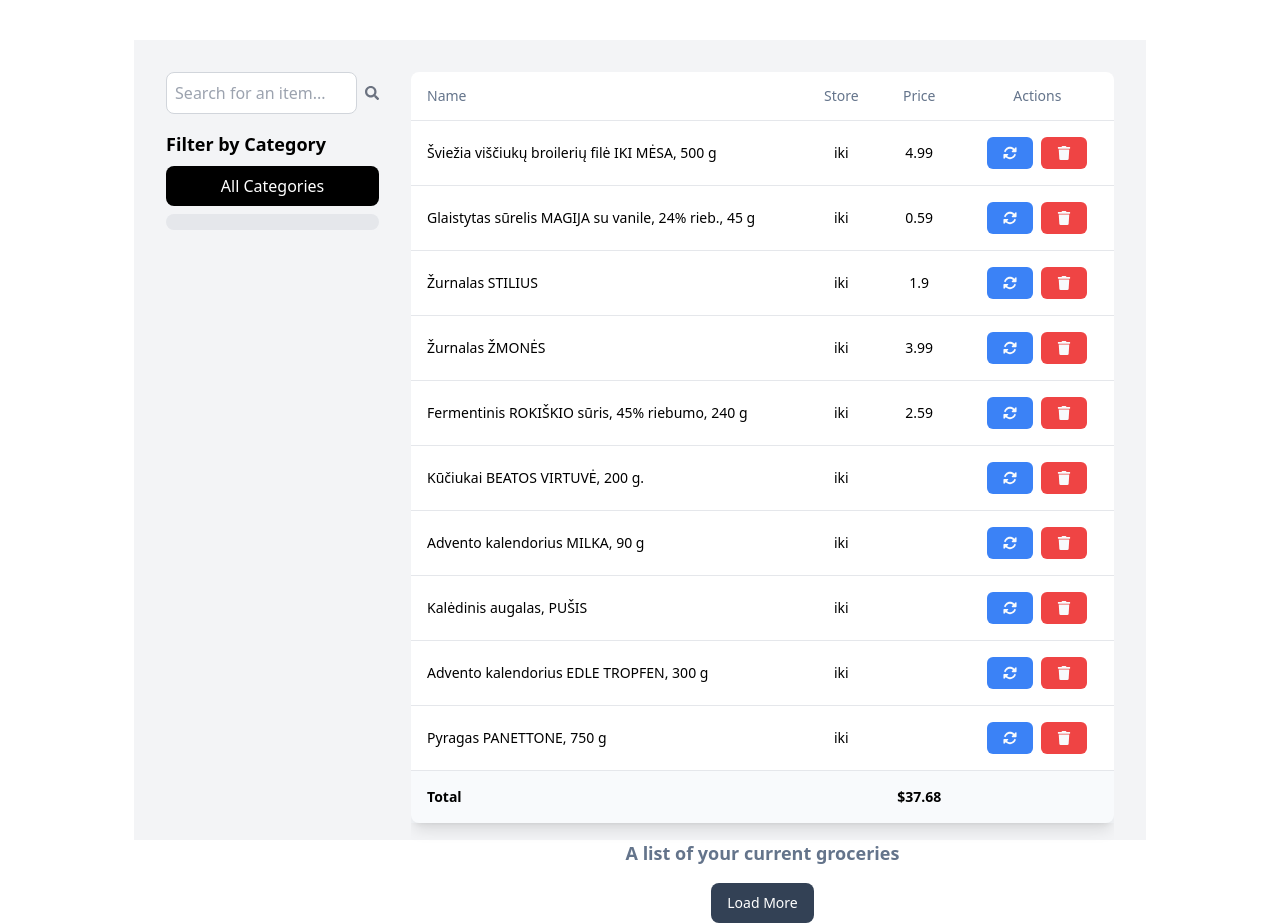
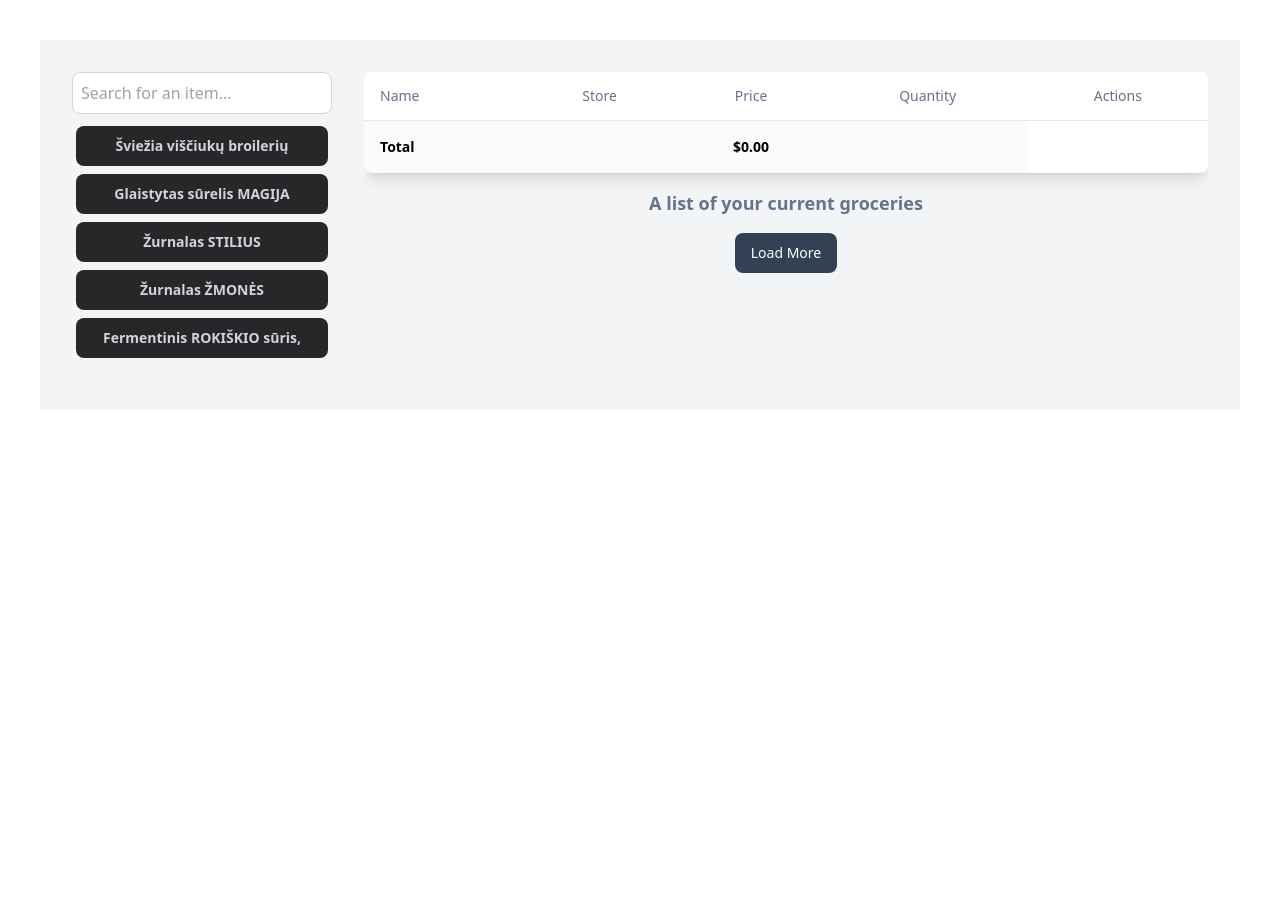
Before and after one commit to maistas365/maistas365, a React (Vite) app in the folder app/frontend/: page / in a window 1280 px wide. After the commit the page ends 800 px from the top, so only its background shows below. Built offline with nearby package versions, Linux system fonts and the light colour scheme.

Commit message:
searching added

```diff
--- /dev/null
+++ b/app/frontend/src/components/GroceryItem.tsx
@@ -0,0 +1,30 @@
+import { FaRotate } from "react-icons/fa6";
+import { Data } from "./MainGroceryList";
+import { Button } from "./ui/button";
+import { TableCell, TableRow } from "./ui/table";
+import { FaTrash } from "react-icons/fa";
+
+
+type GrocerItemProps = {
+    item: Data;
+    quantity: number
+};
+
+export default function GroceryItem({item, quantity}: GrocerItemProps) {
+    return (
+        <TableRow key={item.id}>
+            <TableCell className="font-medium">{item.name}</TableCell>
+            <TableCell className="text-center">{item.shop}</TableCell>
+            <TableCell className="text-center">{item.price}</TableCell>
+            <TableCell className="text-center">{quantity}</TableCell>
+            <TableCell className="text-center">
+                <Button className="bg-blue-500 h-8 mx-1">
+                    <FaRotate />
+                </Button>
+                <Button className="bg-red-500 h-8 mx-1">
+                    <FaTrash />
+                </Button>
+            </TableCell>
+        </TableRow>
+    );
+}
--- a/app/frontend/src/components/MainGroceryList.tsx
+++ b/app/frontend/src/components/MainGroceryList.tsx
@@ -11,19 +11,85 @@
     TableRow,
 } from "./ui/table";
 import { Button } from "./ui/button";
-import { FaTimesCircle, FaTrash, FaSearch } from "react-icons/fa";
-import { FaRotate } from "react-icons/fa6";
+import { FaSearch } from "react-icons/fa";
+import GroceryItem from "./GroceryItem";
+import SearchItem from "./SearchItem";
 
+export type Data = {
+    id: string;
+    name: string;
+    categoryId: string;
+    price: number | null;
+    url: string;
+    image: string;
+    pricePer: number | null;
+    unit: string;
+    shop: string;
+    available: boolean;
+};
 const data = sampleData;
+
+type Items = {
+    itemInfo: Data;
+    quantity: number;
+    id: string;
+};
 
 export default function MainGroceryList() {
     const [displayAmount, setDisplayAmount] = useState(10);
     const [total, setTotal] = useState(0);
-    const [items, setItems] = useState<JSX.Element[]>([]);
+    const [items, setItems] = useState<Map<string, Items>>(new Map());
     const [searchQuery, setSearchQuery] = useState("");
-    const [selectedCategory, setSelectedCategory] = useState("");
+    const [currentSearches, setCurrentSearches] = useState<JSX.Element[]>([]);
 
-    const categories = [...new Set(data.map((item) => item.category))];
+    useEffect(() => {
+        let totalAmount = 0;
+        items.forEach((item) => {
+            if (item.itemInfo.price) totalAmount += item.itemInfo.price;
+        });
+        setTotal(totalAmount);
+    }, [items]);
+
+    useEffect(() => {
+        const matchingSearches: Data[] = [];
+        const regex = new RegExp(searchQuery, "i"); // 'i' makes the search case-insensitive
+
+        data.forEach((dataPoint: Data) => {
+            if (matchingSearches.length >= 5) return;
+            if (regex.test(dataPoint.name)) {
+                matchingSearches.push(dataPoint);
+            }
+        });
+        const jsxSearches = matchingSearches.map((item) => (
+            <SearchItem item={item} addItem={addItem} />
+        ));
+        setCurrentSearches(jsxSearches);
+    }, [searchQuery, data]);
+
+    const addItem = (item: Data) => {
+        const newItem = {
+            itemInfo: item,
+            quantity: 1,
+            id: item.id,
+        };
+        setItems((prevMap) => {
+            const newMap = new Map(prevMap);
+            if (newMap.has(item.id)) {
+                // If the item already exists, update its quantity
+                const existingItem = newMap.get(newItem.id);
+                if (existingItem) {
+                    newMap.set(newItem.id, {
+                        ...existingItem,
+                        quantity: existingItem.quantity + newItem.quantity,
+                    });
+                }
+            } else {
+                // If the item does not exist, add it to the Map
+                newMap.set(newItem.id, newItem);
+            }
+            return newMap;
+        });
+    };
 
     const handleUpdate = (id: string) => {
         // Your update logic here
@@ -35,49 +101,11 @@
         console.log("Delete item with id:", id);
     };
 
-    useEffect(() => {
-        let totalAmount = 0;
-        data.forEach((item) => {
-            if (item.price) totalAmount += item.price;
-        });
-        setTotal(totalAmount);
-    }, []);
-
-    useEffect(() => {
-        const filteredData = data.filter(
-            (item) =>
-                item.name.toLowerCase().includes(searchQuery.toLowerCase()) &&
-                (selectedCategory === "" || item.category === selectedCategory)
-        );
-
-        const newItems = filteredData.slice(0, displayAmount).map((item) => (
-            <TableRow key={item.id}>
-                <TableCell className="font-medium">{item.name}</TableCell>
-                <TableCell className="text-center">{item.shop}</TableCell>
-                <TableCell className="text-center">{item.price}</TableCell>
-                <TableCell className="text-center">
-                    <Button
-                        onClick={() => handleUpdate(item.id)}
-                        className="bg-blue-500 h-8 mx-1"
-                    >
-                        <FaRotate />
-                    </Button>
-                    <Button
-                        onClick={() => handleDelete(item.id)}
-                        className="bg-red-500 h-8 mx-1"
-                    >
-                        <FaTrash />
-                    </Button>
-                </TableCell>
-            </TableRow>
-        ));
-        setItems(newItems);
-    }, [displayAmount, searchQuery, selectedCategory]);
-
     return (
         <div className="max-h-screen flex flex-row p-4 bg-gray-100">
             <div className="w-1/4 p-4">
-                <div className="flex items-center mb-4">
+                <div className="flex flex-col  mb-4">
+                    <div className="flex flex-row items-center">
                         <input
                             type="text"
                             placeholder="Search for an item..."
@@ -85,29 +113,8 @@
                             value={searchQuery}
                             onChange={(e) => setSearchQuery(e.target.value)}
                         />
-                    <FaSearch className="ml-2 text-gray-500" />
                     </div>
-                <div className="mb-4">
-                    <h3 className="text-lg font-semibold mb-2">
-                        Filter by Category
-                    </h3>
-                    <div className="flex flex-col">
-                        <button
-                            className={`p-2 mb-2 rounded-lg ${selectedCategory === "" ? "bg-black text-white" : "bg-gray-200 text-gray-700"}`}
-                            onClick={() => setSelectedCategory("")}
-                        >
-                            All Categories
-                        </button>
-                        {categories.map((category) => (
-                            <button
-                                key={category}
-                                className={`p-2 mb-2 rounded-lg ${selectedCategory === category ? "bg-black text-white" : "bg-gray-200 text-gray-700"}`}
-                                onClick={() => setSelectedCategory(category)}
-                            >
-                                {category}
-                            </button>
-                        ))}
-                    </div>
+                    <div className="flex flex-wrap mt-2">{currentSearches}</div>
                 </div>
             </div>
             <div className="w-3/4 p-4">
@@ -120,13 +127,16 @@
                             <TableHead>Name</TableHead>
                             <TableHead className="text-center">Store</TableHead>
                             <TableHead className="text-center">Price</TableHead>
+                            <TableHead className="text-center">Quantity</TableHead>
                             <TableHead className="text-center">
                                 Actions
                             </TableHead>
                         </TableRow>
                     </TableHeader>
                     <TableBody className="max-h-64 overflow-y-scroll">
-                        {items}
+                        {Array.from(items.values()).map((item) => (
+                            <GroceryItem item={item.itemInfo} quantity={item.quantity} />
+                        ))}
                     </TableBody>
                     <TableFooter>
                         <TableRow>
--- /dev/null
+++ b/app/frontend/src/components/SearchItem.tsx
@@ -0,0 +1,15 @@
+import { Data } from "./MainGroceryList";
+import { Button } from "./ui/button";
+
+type SearchItemProps = {
+    item: Data;
+    addItem: (item: Data) => void
+};
+
+export default function SearchItem({ item, addItem }: SearchItemProps) {
+    return (
+        <Button onClick={() => addItem(item)} className="m-1 p-1 font-bold text-gray-300 bg-zinc-800 hover:text-white overflow-hidden hover:bg-zinc-600 rounded-lg w-full text-center ">
+            {item.name.split(" ").slice(0, 3).join(" ")}
+        </Button>
+    );
+}
```
Lines whose indentation alone changed are shown as unchanged.
